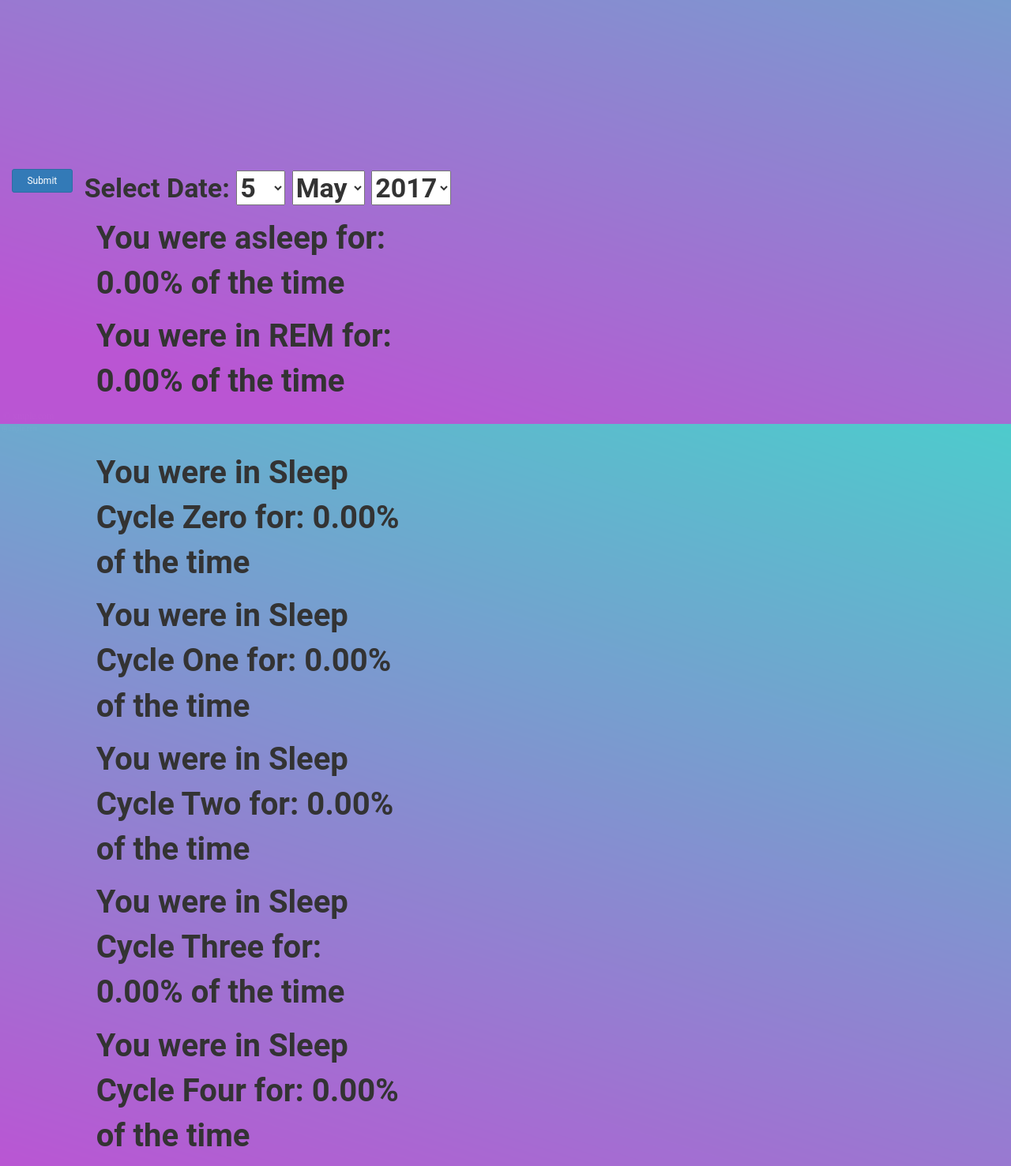
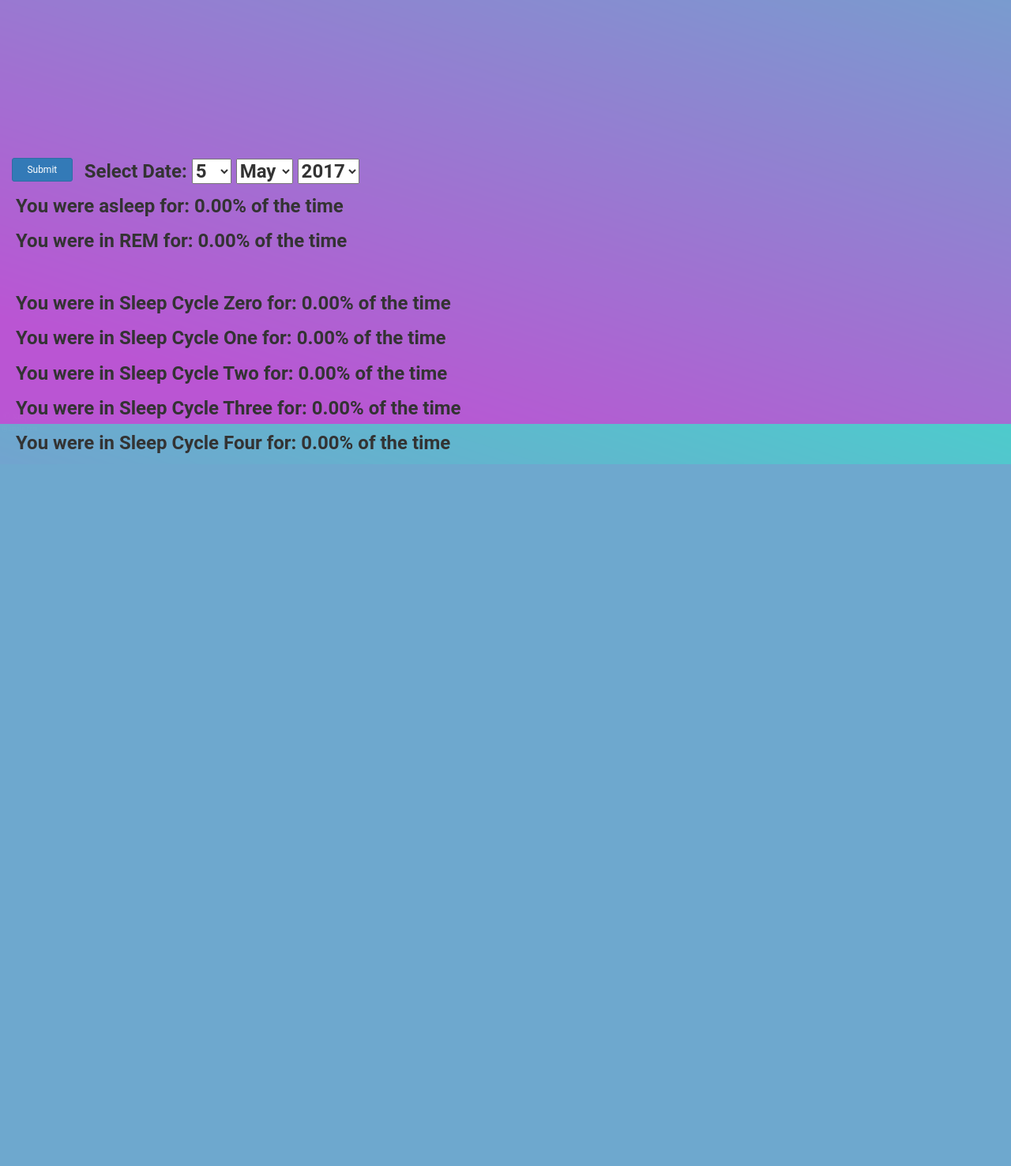
Before and after one commit to Pglinsman/SmartSleeper, a Django app: page /analytics in a window 1280 px wide. Shown: the part 543-2020 px from the top of the page at 79% size. After the commit the page ends 1131 px from the top, so only its background shows below. Run offline with Django 3.2, Linux system fonts and the light colour scheme; data that the repository does not hold is empty; parts of the project's set-up code (start-up, migrations or seed data) failed here and were passed over; some libraries are stand-ins or nearby versions.

Commit message:
More css

```diff
--- a/SmartSleeperApp/static/css/simple-css.css
+++ b/SmartSleeperApp/static/css/simple-css.css
@@ -12,12 +12,12 @@ h2 {
 
 body{
 	font-family: 'Roboto', sans-serif;
-	font-size: 34px;
+	font-size: 24px;
 }
 
 p {
 	font-family: 'Roboto', sans-serif;
-	font-size: 40px;
+	font-size: 24px;
 }
 
 .img-circle {
--- a/SmartSleeperApp/templates/SmartSleeperApp/analytics.html
+++ b/SmartSleeperApp/templates/SmartSleeperApp/analytics.html
@@ -205,7 +205,7 @@
                             </form>
                         </p>
 
-                        <div class="col-sm-4 col-sm-push-1">
+                        <div style="position: absolute; left: 20px">
                         <p> You were asleep for: <b>{{percentAsleep}}%</b> of the time</p>
                         <p> You were in REM for: <b>{{percentREM}}%</b> of the time</p>
                         </br>
```
